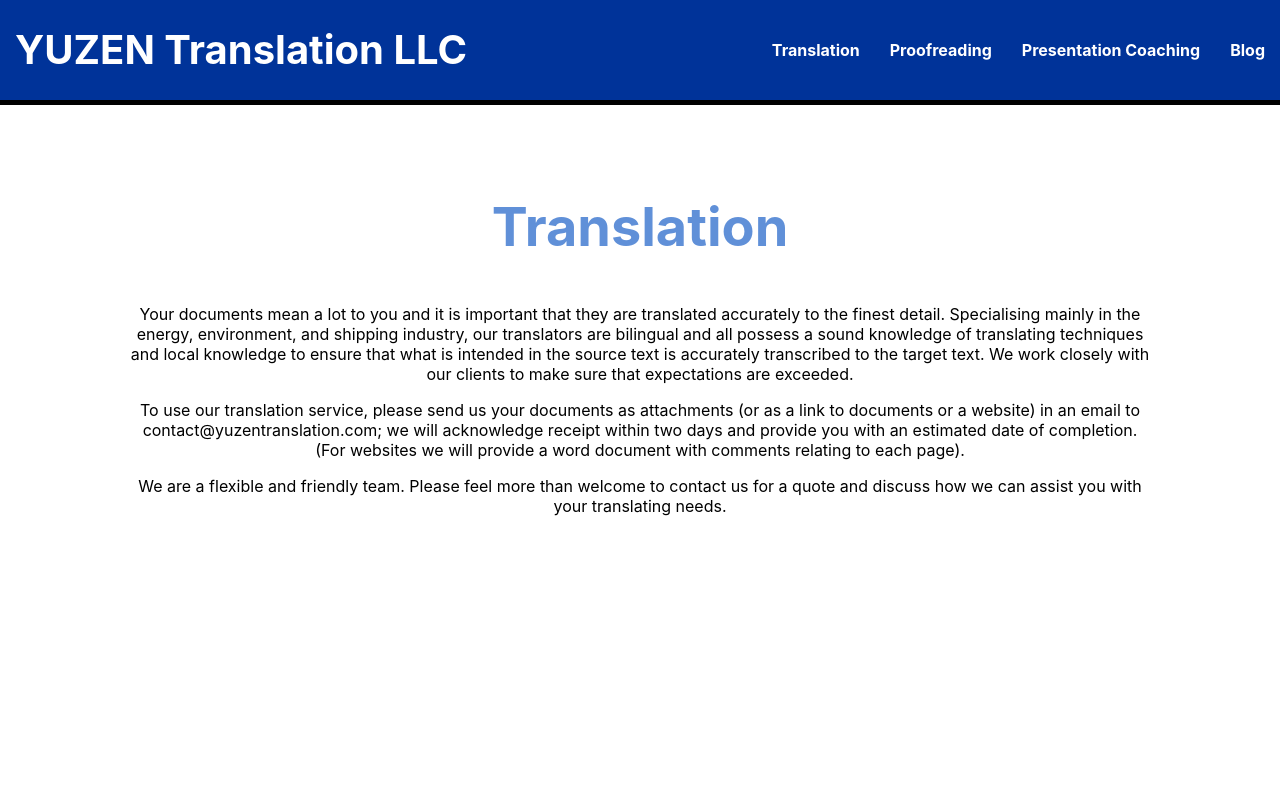
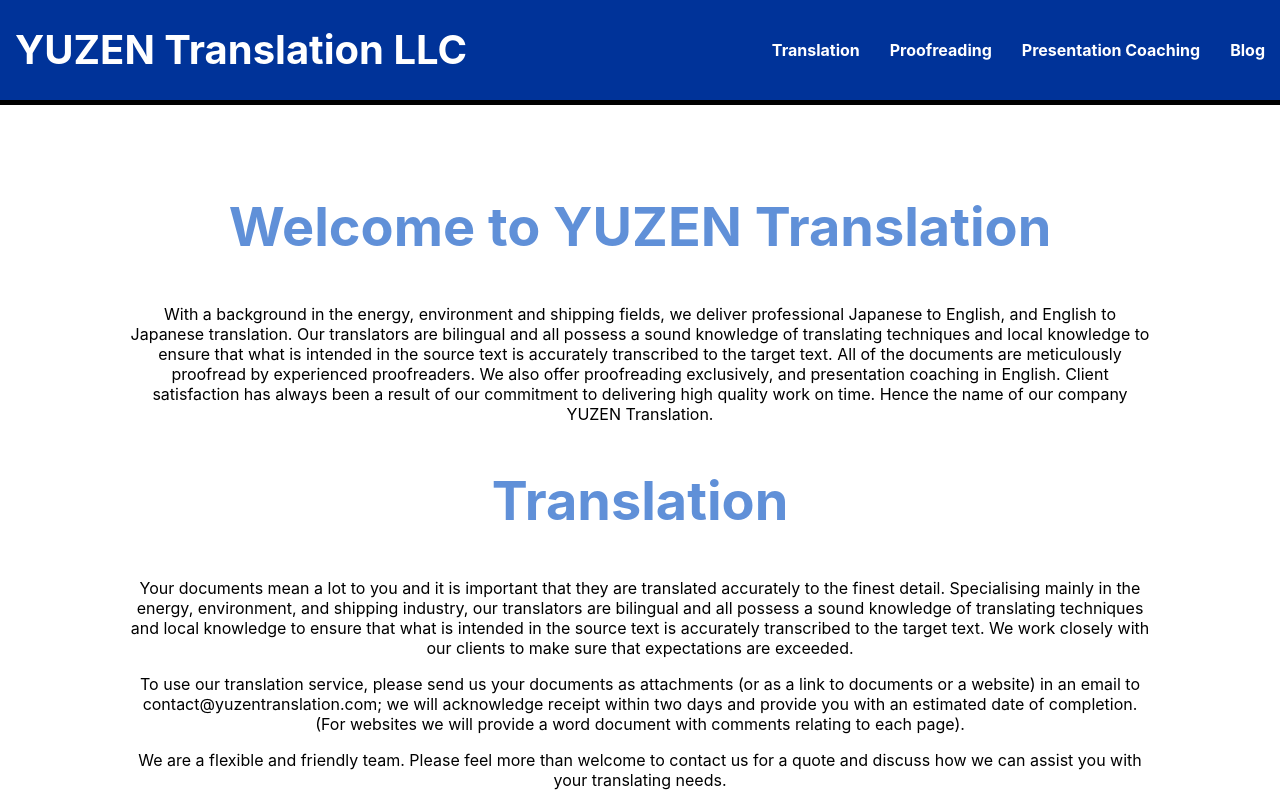
Before and after one commit to sparksong/YUZEN, a React (Create React App) app: page / in a window 1280 px wide. Built offline with nearby package versions, Linux system fonts and the light colour scheme; the HTML template or start-up script is replaced by a standard one.

Commit message:
Added welcome component

```diff
--- a/src/App.js
+++ b/src/App.js
@@ -1,6 +1,7 @@
 import React from 'react';
 import Navbar from './components/Navbar';
 import Translation from './components/Translation';
+import Welcome from './components/Welcome';
 import './App.css';
 
 function App() {
@@ -11,6 +12,7 @@
         <h2>
           Yuzen Translation. (Under Construction)
         </h2>
+      <Welcome/>
       <Translation/>
     </React.Fragment>
   );
--- /dev/null
+++ b/src/components/Welcome.js
@@ -0,0 +1,19 @@
+import React from 'react';
+import '../App.css'
+
+class Welcome extends React.PureComponent {
+    render() {
+        return (
+            <div class="translate_container">
+                <div class="translate_header">
+                    <h2>Welcome to YUZEN Translation</h2>
+                </div>
+                <div class="translate_content">
+                    <p>With a background in the energy, environment and shipping fields, we deliver professional Japanese to English, and English to Japanese translation. Our translators are bilingual and all possess a sound knowledge of translating techniques and local knowledge to ensure that what is intended in the source text is accurately transcribed to the target text. All of the documents are meticulously proofread by experienced proofreaders. We also offer proofreading exclusively, and presentation coaching in English. Client satisfaction has always been a result of our commitment to delivering high quality work on time. Hence the name of our company YUZEN Translation.</p>
+                </div>
+            </div>
+        )
+    }
+}
+
+export default Welcome;
```
